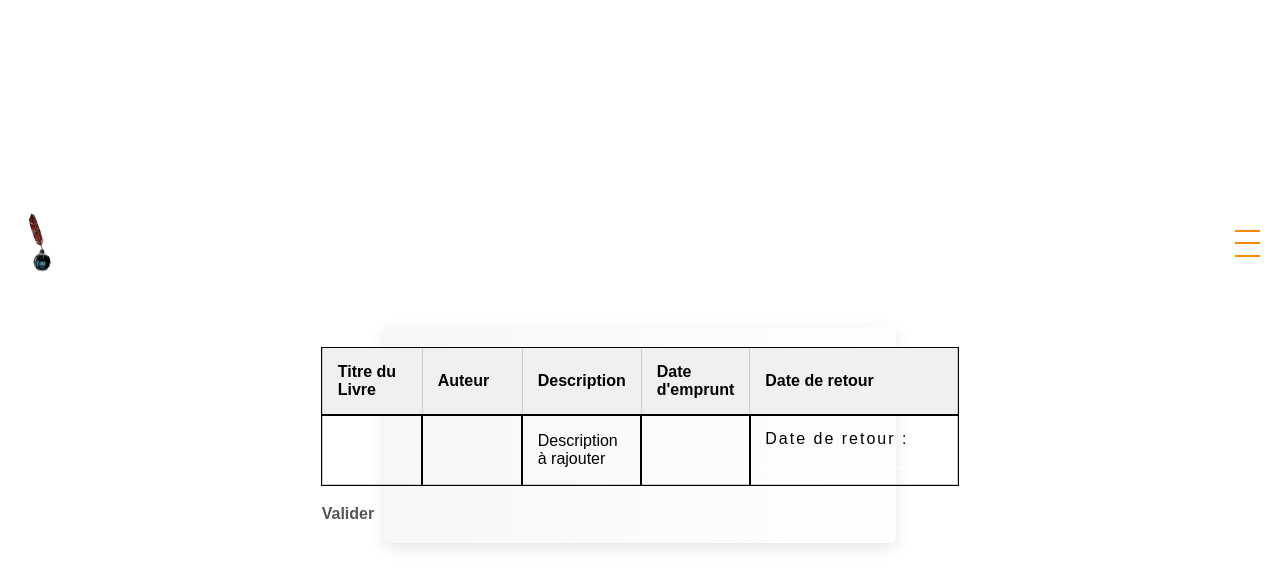
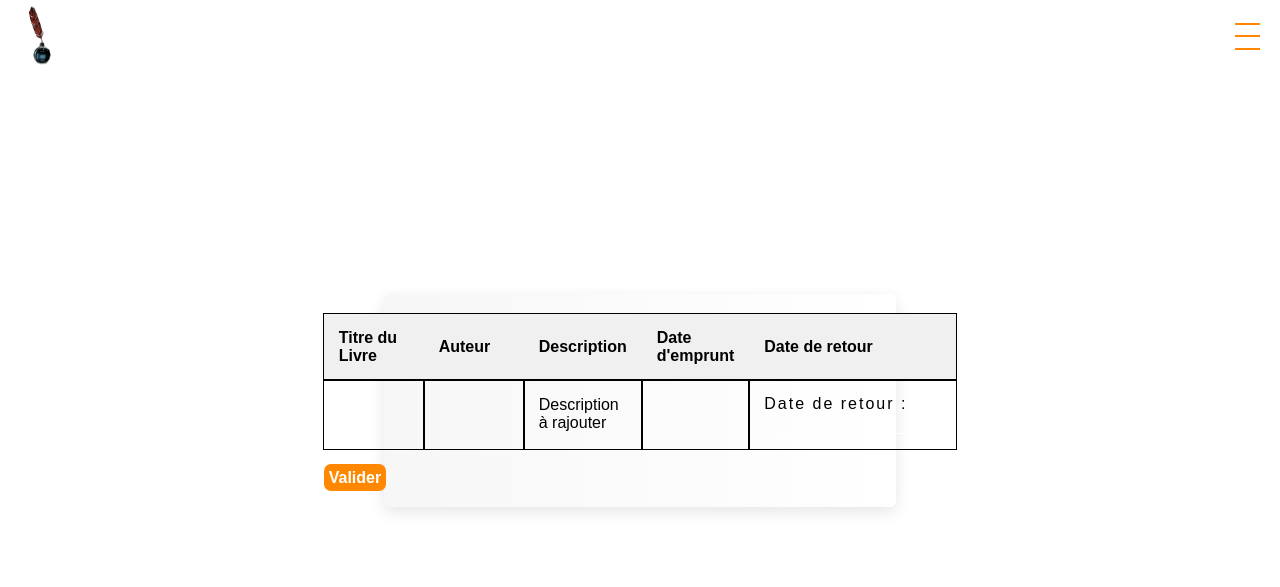
Before and after one commit to krousselet/librairie_project, a Symfony app: template templates/location/commande.html.twig in a window 1280 px wide. Shown: the top 587 px of the page. Run offline with Twig, Linux system fonts and the light colour scheme; the template is opened without the code that fills it, so the values that code supplies are empty; form fields are guessed from the names that the template uses; some libraries are stand-ins or nearby versions.

Commit message:
revision style

```diff
--- a/public/style/parts/_header.scss
+++ b/public/style/parts/_header.scss
@@ -1,4 +1,7 @@
 header {
+    position: absolute;
+    top: 0;
+    left: 0;
     display: flex;
     justify-content: center;
     align-items: center;
--- a/public/style/style.css
+++ b/public/style/style.css
@@ -1,5 +1,7 @@
-@charset "UTF-8";
 header {
+  position: absolute;
+  top: 0;
+  left: 0;
   display: flex;
   justify-content: center;
   align-items: center;
@@ -170,9 +172,8 @@ td {
   padding: 5px;
 }
 
-/* Styles pour le conteneur du profil utilisateur */
 .user-profile {
-  margin: 20px auto;
+  margin: 110px auto;
   padding: 30px;
   border: 1px solid #ccc;
   max-width: 400px;
@@ -181,7 +182,6 @@ td {
   border-radius: 15px;
 }
 
-/* Styles pour chaque section d'informations du profil */
 .user-profile div {
   padding: 15px;
 }
@@ -198,11 +198,11 @@ label {
   margin-left: 20px;
 }
 .btn-perso3:hover {
-  scale: 1.1;
+  transform: scale(1.1);
   transition: 0.2s ease;
 }
 .btn-perso3:active {
-  scale: 0.9;
+  transform: scale(0.9);
   box-shadow: 0 0 15px rgba(0, 0, 0, 0.521);
   transition: 0.2s ease;
 }
@@ -211,18 +211,15 @@ label {
   margin-bottom: 0;
 }
 
-/* Styles pour les Ã©tiquettes d'informations */
 .user-profile .title {
   color: #2980b9;
   font-weight: bold;
 }
 
-/* Styles pour les valeurs d'informations */
 .user-profile .userinfo {
   color: #555;
 }
 
-/* Styles pour le lien "Changer mon mot de passe" */
 .button-row {
   display: flex;
   justify-content: flex-end;
@@ -235,11 +232,11 @@ label {
   transition: 0.2s ease;
 }
 .button-row .btn-perso:hover {
-  scale: 1.1;
+  transform: scale(1.1);
   transition: 0.2s ease;
 }
 .button-row .btn-perso:active {
-  scale: 0.9;
+  transform: scale(0.9);
   box-shadow: 0 0 15px rgba(0, 0, 0, 0.521);
   transition: 0.2s ease;
 }
@@ -251,11 +248,11 @@ label {
   margin-left: 20px;
 }
 .button-row .btn-perso2:hover {
-  scale: 1.1;
+  transform: scale(1.1);
   transition: 0.2s ease;
 }
 .button-row .btn-perso2:active {
-  scale: 0.9;
+  transform: scale(0.9);
   box-shadow: 0 0 15px rgba(0, 0, 0, 0.521);
   transition: 0.2s ease;
 }
@@ -337,21 +334,29 @@ body {
   justify-content: center;
 }
 
-/* Espace entre les boutons Location, Profile et Déconnexion */
 a {
   margin-right: 20px;
-  /* Augmentez l'espace entre les liens */
   text-decoration: none;
   color: #555;
   font-weight: bold;
 }
-
+a:hover {
+  transform: scale(1.1);
+  transition: 0.2s ease;
+}
+a:active {
+  transform: scale(0.9);
+  box-shadow: 0 0 15px rgba(0, 0, 0, 0.521);
+  transition: 0.2s ease;
+}
 a:last-child {
   margin-right: 0;
-  /* Aucune marge à droite pour le dernier lien */
+  padding: 5px;
+  background-color: #ff8800;
+  border-radius: 7px;
+  color: white;
 }
 
-/* Style pour le formulaire et le tableau */
 #container {
   padding: 20px;
   background-color: #fff;
@@ -364,19 +369,15 @@ table {
   border-collapse: collapse;
   margin-bottom: 20px;
 }
-
-th,
-td {
+table th,
+table td {
   padding: 15px;
-  border: 1px solid #ccc;
   text-align: left;
 }
-
-th {
+table th {
   background-color: #f0f0f0;
 }
 
-/* Style pour les boutons Location, Profile et Déconnexion */
 #profile,
 #logout {
   padding: 15px 30px;
@@ -385,6 +386,10 @@ th {
   border-radius: 5px;
   transition: background-color 0.3s ease;
 }
+#profile:hover,
+#logout:hover {
+  background-color: #555;
+}
 
 #profile {
   background-color: #3498db;
@@ -392,11 +397,6 @@ th {
 
 #logout {
   background-color: #e74c3c;
-}
-
-#profile:hover,
-#logout:hover {
-  background-color: #555;
 }
 
 #container {
--- a/templates/user/index.html.twig
+++ b/templates/user/index.html.twig
@@ -22,7 +22,7 @@
             <div class="title">LastName :<div class="userinfo">{{ app.user.lastName }}</div></div>
             <div class="title">Address :<div class="userinfo">{{ app.user.address }}</div></div>
             <div class="button-row">
-                <a class="btn-perso2" href="{{ path('app_user_edit', {'id': app.user.id}) }}">edit</a>
+                <a class="btn-perso2" href="{{ path('app_user_edit', {'id': app.user.id}) }}">Modifier</a>
             </div>
         </ul>
     </div>
```
Also changed, not shown: public/style/parts/_commande.scss (+22 -14 lines), public/style/parts/_profil.scss (+24 -23 lines), 1 other file.
